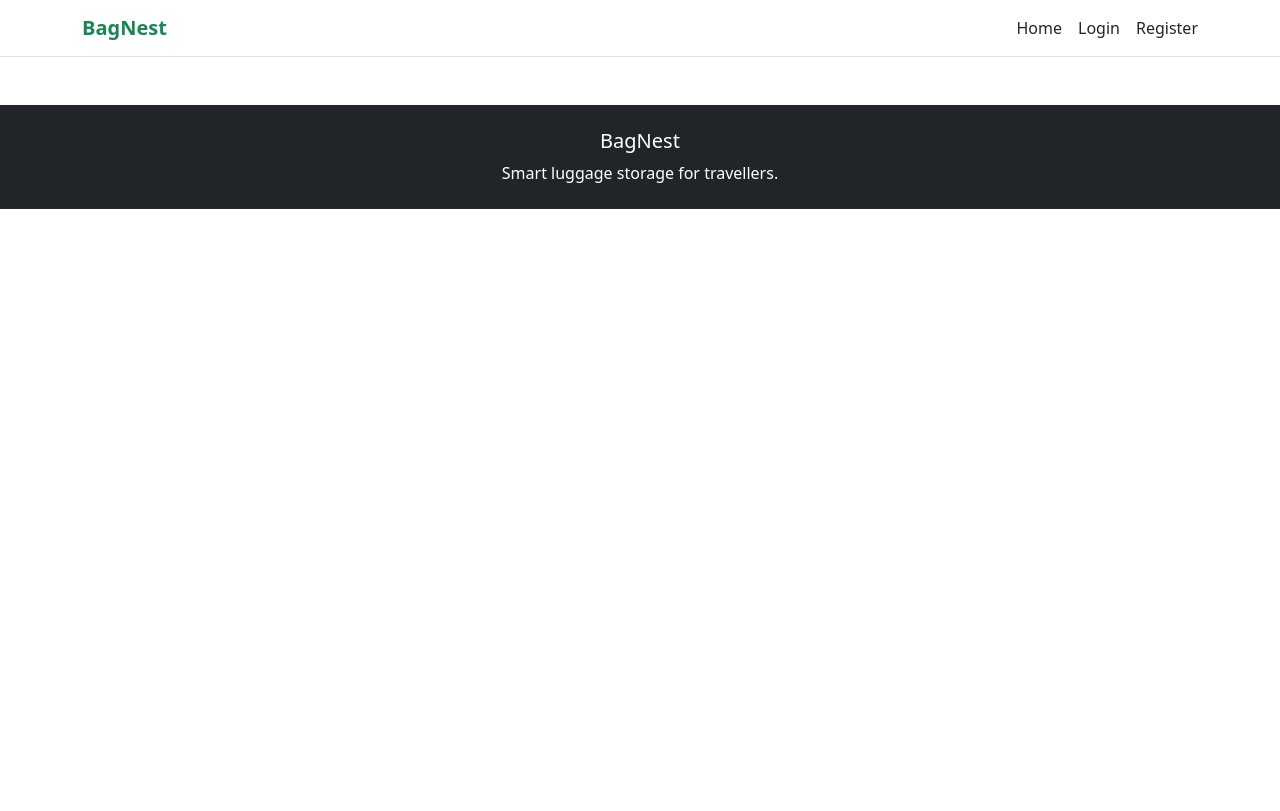
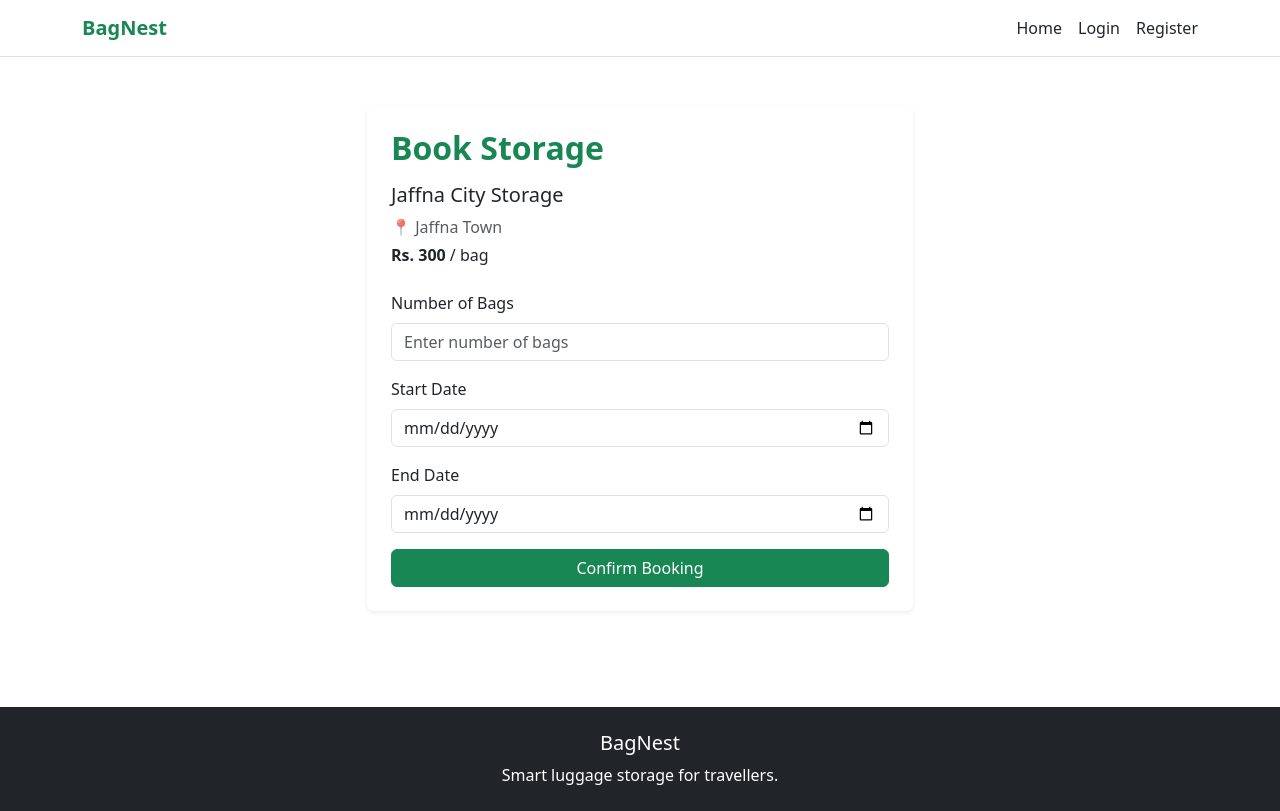
Before and after one commit to paviththira-vinayagamoorthy/BagNest, a React (Vite) app in the folder frontend/hackathon_projects/: page /booking/1 in a window 1280 px wide. Built offline with nearby package versions, Linux system fonts and the light colour scheme.

Commit message:
storage and booking page added

```diff
--- /dev/null
+++ b/frontend/hackathon_projects/src/components/StorageCard.jsx
@@ -0,0 +1,44 @@
+import { Link } from "react-router-dom";
+
+function StorageCard({ storage }) {
+
+  // Oru storage location-a card format-la kaata
+  return (
+    <div className="card border-0 shadow-sm h-100">
+
+      <div className="card-body">
+
+        {/* Storage name */}
+        <h5 className="fw-bold text-success">
+          {storage.name}
+        </h5>
+
+        {/* Storage location */}
+        <p className="text-muted mb-2">
+          📍 {storage.location}
+        </p>
+
+        {/* Storage price */}
+        <p className="mb-2">
+          <strong>Rs. {storage.price}</strong> / bag
+        </p>
+
+        {/* Available storage spaces */}
+        <p className="mb-3">
+          Available: {storage.available} bags
+        </p>
+
+        {/* Storage booking page-ku pogum button */}
+        <Link
+          to={`/booking/${storage.id}`}
+          className="btn btn-success w-100"
+        >
+          Book Storage
+        </Link>
+
+      </div>
+    </div>
+  );
+}
+
+export default StorageCard;
--- /dev/null
+++ b/frontend/hackathon_projects/src/data/storageData.js
@@ -0,0 +1,27 @@
+// BagNest storage locations-a temporary-aa store panna mock data
+
+const storageData = [
+  {
+    id: 1,
+    name: "Jaffna City Storage",
+    location: "Jaffna Town",
+    price: 300,
+    available: 15
+  },
+  {
+    id: 2,
+    name: "Railway Station Storage",
+    location: "Jaffna Railway Station",
+    price: 250,
+    available: 10
+  },
+  {
+    id: 3,
+    name: "Airport Storage",
+    location: "Palaly",
+    price: 400,
+    available: 20
+  }
+];
+
+export default storageData;
--- /dev/null
+++ b/frontend/hackathon_projects/src/pages/Booking.jsx
@@ -0,0 +1,128 @@
+import { useParams, Link } from "react-router-dom";
+import storageData from "../data/storageData";
+
+function Booking() {
+
+  // URL-la irukkura storage id-a eduka
+  const { id } = useParams();
+
+  // Storage id-ku match aagura storage-a find panna
+  const storage = storageData.find(
+    (item) => item.id === Number(id)
+  );
+
+  // Storage kidaikkala-na message kaata
+  if (!storage) {
+    return (
+      <section className="py-5">
+        <div className="container text-center">
+
+          <h3 className="text-danger">
+            Storage not found
+          </h3>
+
+          <Link
+            to="/traveller-dashboard"
+            className="btn btn-success mt-3"
+          >
+            Back to Dashboard
+          </Link>
+
+        </div>
+      </section>
+    );
+  }
+
+  // Booking page main section
+  return (
+    <section className="py-5">
+
+      {/* Booking content-a center-la maintain panna container */}
+      <div className="container">
+
+        {/* Booking card */}
+        <div className="row justify-content-center">
+          <div className="col-md-7 col-lg-6">
+
+            <div className="card border-0 shadow-sm p-4">
+
+              {/* Selected storage details */}
+              <div className="mb-4">
+                <h2 className="fw-bold text-success">
+                  Book Storage
+                </h2>
+
+                <h5 className="mt-3">
+                  {storage.name}
+                </h5>
+
+                <p className="text-muted mb-1">
+                  📍 {storage.location}
+                </p>
+
+                <p className="mb-0">
+                  <strong>Rs. {storage.price}</strong> / bag
+                </p>
+              </div>
+
+              {/* Booking details form */}
+              <form>
+
+                {/* Number of bags */}
+                <div className="mb-3">
+                  <label className="form-label">
+                    Number of Bags
+                  </label>
+
+                  <input
+                    type="number"
+                    className="form-control"
+                    min="1"
+                    placeholder="Enter number of bags"
+                  />
+                </div>
+
+                {/* Start date */}
+                <div className="mb-3">
+                  <label className="form-label">
+                    Start Date
+                  </label>
+
+                  <input
+                    type="date"
+                    className="form-control"
+                  />
+                </div>
+
+                {/* End date */}
+                <div className="mb-3">
+                  <label className="form-label">
+                    End Date
+                  </label>
+
+                  <input
+                    type="date"
+                    className="form-control"
+                  />
+                </div>
+
+                {/* Booking button */}
+                <button
+                  type="submit"
+                  className="btn btn-success w-100"
+                >
+                  Confirm Booking
+                </button>
+
+              </form>
+
+            </div>
+          </div>
+        </div>
+
+      </div>
+    </section>
+  );
+}
+
+export default Booking;
--- a/frontend/hackathon_projects/src/pages/TravellerDashboard.jsx
+++ b/frontend/hackathon_projects/src/pages/TravellerDashboard.jsx
@@ -1,4 +1,11 @@
+// Storage card-a dashboard-la use panna import panrom
+import StorageCard from "../components/StorageCard";
+
+// Temporary storage data-a use panna import panrom
+import storageData from "../data/storageData";
+
 function TravellerDashboard() {
+
   // Traveller dashboard main section
   return (
     <section className="py-5">
@@ -18,11 +25,12 @@ function TravellerDashboard() {
         </div>
 
         {/* Dashboard summary cards */}
-        <div className="row g-4">
+        <div className="row g-4 mb-5">
 
           {/* Find storage card */}
           <div className="col-md-4">
             <div className="card border-0 shadow-sm h-100 p-4">
+
               <h5 className="fw-bold">
                 Find Storage
               </h5>
@@ -34,12 +42,14 @@ function TravellerDashboard() {
               <button className="btn btn-success">
                 Find Storage
               </button>
+
             </div>
           </div>
 
           {/* My bookings card */}
           <div className="col-md-4">
             <div className="card border-0 shadow-sm h-100 p-4">
+
               <h5 className="fw-bold">
                 My Bookings
               </h5>
@@ -51,12 +61,14 @@ function TravellerDashboard() {
               <button className="btn btn-outline-success">
                 My Bookings
               </button>
+
             </div>
           </div>
 
           {/* Profile card */}
           <div className="col-md-4">
             <div className="card border-0 shadow-sm h-100 p-4">
+
               <h5 className="fw-bold">
                 My Profile
               </h5>
@@ -68,10 +80,43 @@ function TravellerDashboard() {
               <button className="btn btn-outline-success">
                 Profile
               </button>
+
             </div>
           </div>
 
         </div>
+
+        {/* Available storage section */}
+        <div className="mb-4">
+          <h3 className="fw-bold">
+            Available Storage
+          </h3>
+
+          <p className="text-muted">
+            Choose a storage location for your luggage.
+          </p>
+        </div>
+
+        {/* Storage cards-a row-la display panna */}
+        <div className="row g-4">
+
+          {/* storageData-la irukkura ovvoru storage-um card-aa display pannum */}
+          {storageData.map((storage) => (
+
+            <div
+              className="col-md-4"
+              key={storage.id}
+            >
+
+              {/* Storage details-a StorageCard component-ku pass panrom */}
+              <StorageCard storage={storage} />
+
+            </div>
+
+          ))}
+
+        </div>
+
       </div>
     </section>
   );
--- a/frontend/hackathon_projects/src/routes/AppRoutes.jsx
+++ b/frontend/hackathon_projects/src/routes/AppRoutes.jsx
@@ -7,6 +7,8 @@ import Register from "../pages/Register";
 import TravellerDashboard from "../pages/TravellerDashboard";
 // Partner dashboard-a route-la use panna import panrom
 import PartnerDashboard from "../pages/PartnerDashboard";
+// Booking page-a route-la use panna import panrom
+import Booking from "../pages/Booking";
 
 function AppRoutes() {
   // Website-la entha URL-ku entha page kaatanum nu define panrom
@@ -42,7 +44,11 @@ function AppRoutes() {
         path="/partner-dashboard"
         element={<PartnerDashboard />}
     />
-
+     {/* "/booking/:id" URL pona Booking Page kaatum */}
+       <Route
+          path="/booking/:id"
+           element={<Booking />}
+        />
 
     </Routes>
   );
```
